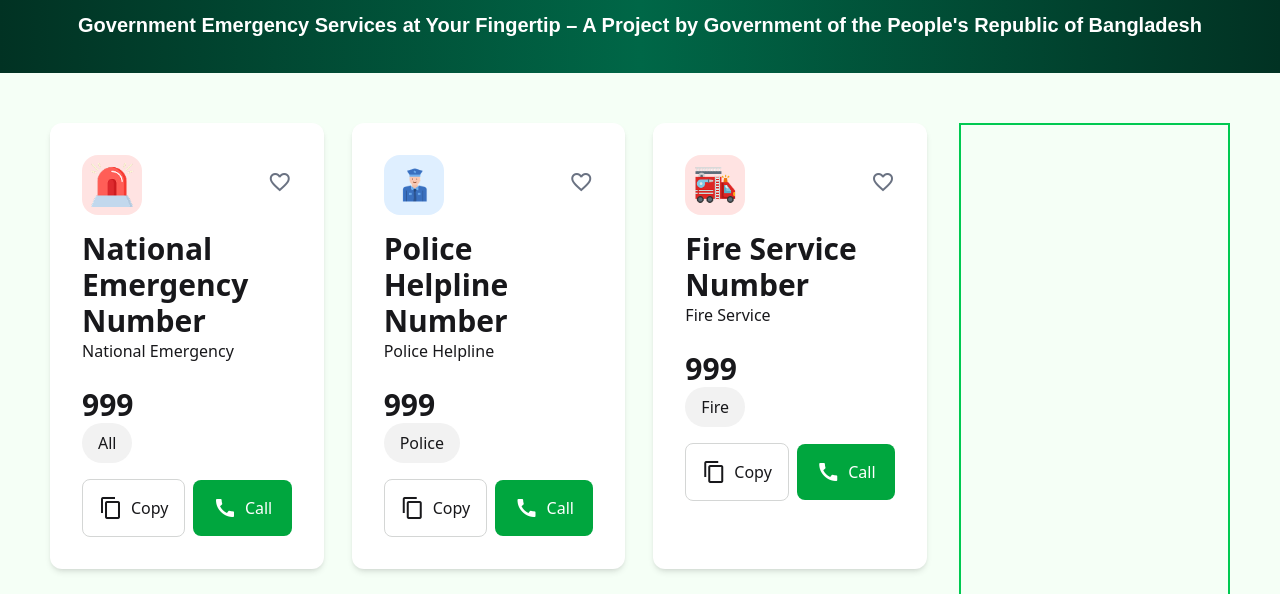
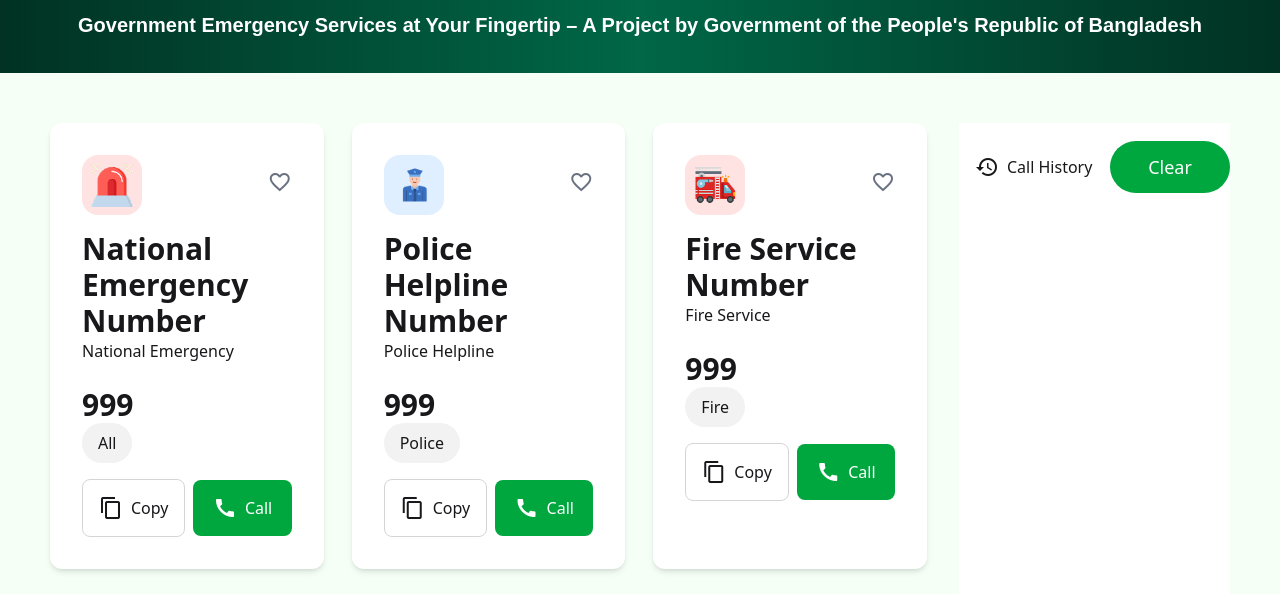
Before and after one commit to rht789/assignment5, a plain HTML site: page index.html in a window 1280 px wide. Shown: the part 294-888 px from the top of the page. Drawn offline with nearby package versions, Linux system fonts and the light colour scheme; a web font is replaced by a local one.

Commit message:
call hstory section structure

```diff
--- a/index.html
+++ b/index.html
@@ -145,7 +145,9 @@
                 <p>Police Helpline</p>
 
                 <h1 class="text-3xl font-bold mt-6">999</h1>
-                <div class="bg-[#f2f2f2] py-2 px-4 w-fit rounded-full">Police</div>
+                <div class="bg-[#f2f2f2] py-2 px-4 w-fit rounded-full">
+                  Police
+                </div>
               </div>
               <!-- buttons -->
               <div class="flex items-center justify-between mt-4 gap-2">
@@ -407,7 +409,18 @@
           </div>
         </div>
         <!-- call history section -->
-        <div class="border-2 border-green-500"></div>
+        <div class="bg-white">
+          <div class="flex items-center justify-between py-4">
+            <div class="flex items-center justify-center gap-2 p-4 rounded-lg">
+              <span class="material-icons"> history </span> Call History
+            </div>
+            <div
+            class="w-[120px] h-[52px] rounded-full bg-[#00A63E] flex items-center justify-center gap-2 py-2 px-4 md:px-9"
+          >
+            <p class="text-white text-lg">Clear</p>
+          </div>
+          </div>
+        </div>
       </div>
     </div>
   </main>
```
